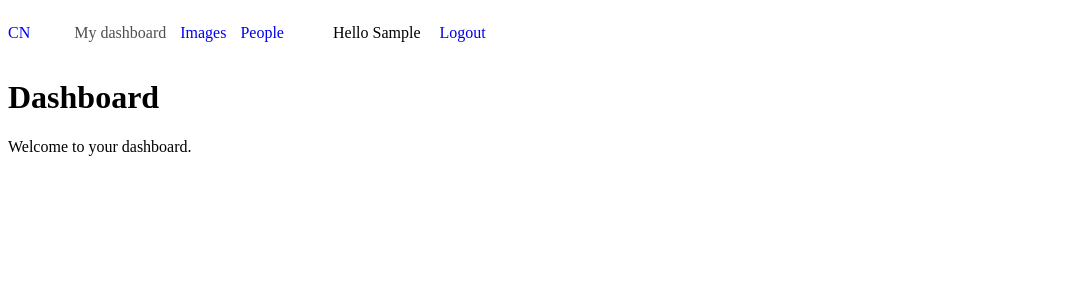
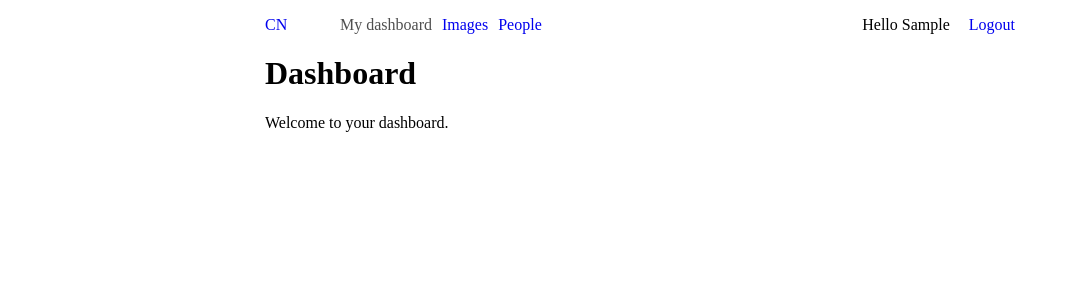
Before and after one commit to koma00/cn, a Django app: page /account/ in a window 1280 px wide. Shown: the top 300 px of the page, without its empty margins (0-1068 px from the left). Run offline with Django 3.2, Linux system fonts and the light colour scheme; the visitor is signed in with stand-in values (Sample User, id 1).

Commit message:
Change css styles

```diff
--- a/account/static/css/base.css
+++ b/account/static/css/base.css
@@ -2,12 +2,26 @@ a {
     text-decoration: None;
 }
 
-.menu {
-    display: inline-block;
-    margin-right: 20px;
+body {
+    max-width: 750px;
+    margin: auto;
+}
+
+.header {
+    width: 100%;
+}
+
+.logo {
+    float: left;
+    width: 10%;
+}
+
+.menu ul {
+    float: left;
 }
 
 .menu li {
+    float: left;
     list-style-type: none;
     display: inline;
     margin-right: 10px;
@@ -25,9 +39,14 @@ a {
 }
 
 .user {
-    margin-left: 25px;
+    float: right;
 }
 
 .user a {
     margin-left: 15px;
 }
+
+.content {
+    display: inline-block;
+    width: 100%;
+}
--- a/account/templates/base.html
+++ b/account/templates/base.html
@@ -21,14 +21,14 @@
                     </li>
                 </ul>
             {% endif %}
-            <span class="user">
+            <div class="user">
                 {% if request.user.is_authenticated %}
                     Hello {{ request.user.first_name }}
                     <a href="{% url 'logout' %}">Logout</a>
                 {% else %}
                     <a href="{% url 'login' %}">Log-in</a>
                 {% endif %}
-            </span>
+            </div>
         </div>
         <div class="content">
             {% block content %}{% endblock %}
```
